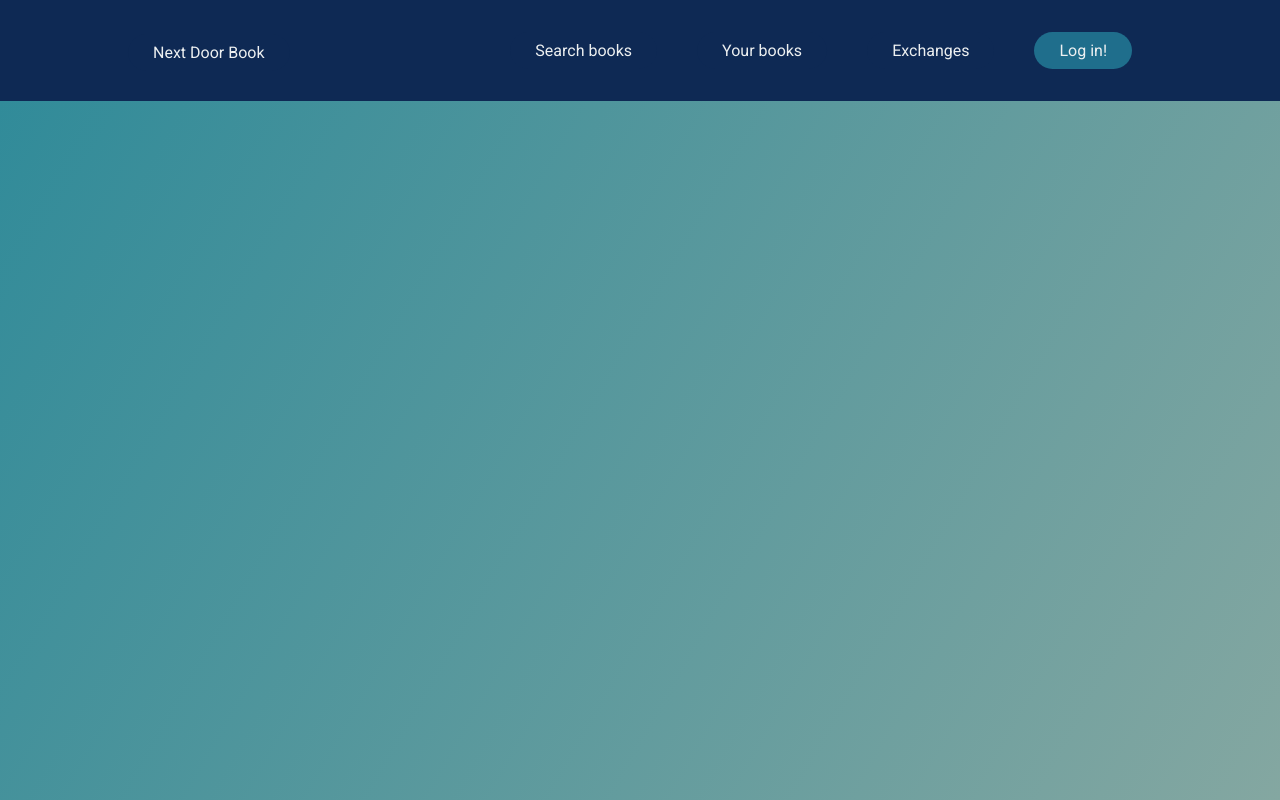
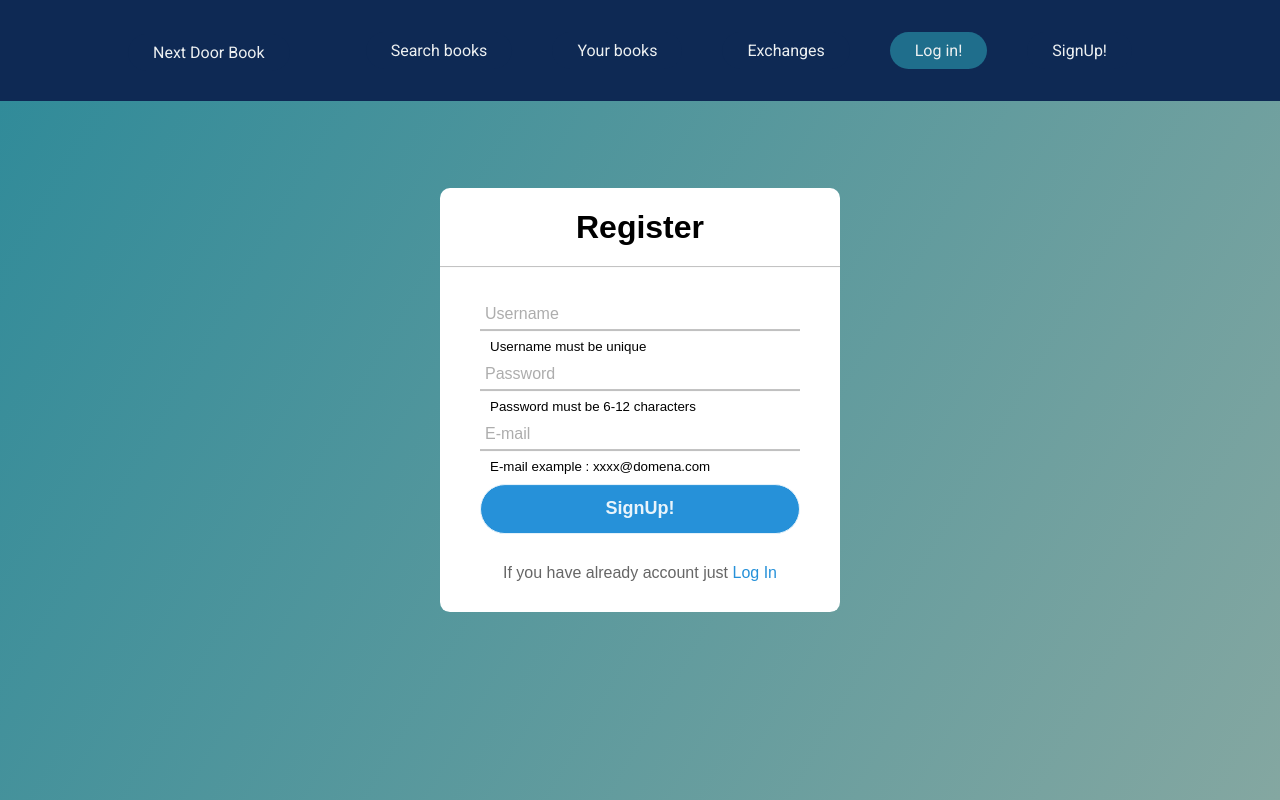
Before and after one commit to PoteralaMateusz/FrontNextDoorBook, an Angular app: page /signup in a window 1280 px wide. Before the commit this address led to /. Built offline with nearby package versions, Linux system fonts and the light colour scheme.

Commit message:
[add]add register-page

```diff
--- a/src/app/app.component.html
+++ b/src/app/app.component.html
@@ -6,6 +6,7 @@
       <li><button>Your books</button> </li>
       <li><button>Exchanges</button> </li>
       <li><button class="login" (click)="goToLogin()">Log in!</button> </li>
+      <li><button class="signup" (click)="goToSignUp()">SignUp!</button> </li>
     </ul>
   </nav>
 </header>
--- a/src/app/app.component.ts
+++ b/src/app/app.component.ts
@@ -24,4 +24,8 @@ export class AppComponent {
   goToHomePage(){
     this.router.navigate(['./'])
   }
+
+  goToSignUp() {
+    this.router.navigate(['./signup'])
+  }
 }
--- /dev/null
+++ b/src/app/register-page/register-page.component.css
@@ -0,0 +1,114 @@
+@import url('https://fonts.googleapis.com/css2?family=Roboto&display=swap');
+
+.center {
+  font-family: montserrat, sans-serif;
+  position: absolute;
+  top: 50%;
+  left: 50%;
+  transform: translate(-50%, -50%);
+  width: 400px;
+  background: white;
+  border-radius: 10px;
+}
+
+.center h1 {
+  text-align: center;
+  padding: 0 0 20px 0;
+  border-bottom: 1px solid silver;
+
+}
+
+.center form {
+  padding: 0 40px;
+  box-sizing: border-box;
+}
+
+form .txt_field {
+  margin-top: 10px;
+  position: relative;
+}
+
+.txt_field input {
+  width: 100%;
+  padding: 0 5px;
+  margin-top: 10px;
+  height: 40px;
+  font-size: 16px;
+  border: none;
+  background: none;
+  outline: none;
+}
+
+.txt_field label {
+  position: absolute;
+  top: 50%;
+  left: 5px;
+  color: #adadad;
+  transform: translateY(-50%);
+  font-size: 16px;
+  pointer-events: none;
+  transition: .5s;
+}
+
+.txt_field span::before {
+  content: '';
+  position: absolute;
+  top: 40px;
+  left: 0;
+  width: 100%;
+  height: 2px;
+  background: silver;
+  transition: .5s;
+}
+
+.txt_field input:focus ~ label,
+.txt_field input:valid ~ label {
+  top: 5px;
+  color: #2691d9;
+}
+
+.txt_field input:focus ~ span::before,
+.txt_field input:valid ~ span::before {
+  width: 100%;
+}
+
+.txt_field .small_text {
+  position: absolute;
+  bottom: -15px;
+  left: 10px;
+}
+
+.register {
+  margin-top: 25px;
+  width: 100%;
+  height: 50px;
+  border: 1px solid;
+  background: #2691d9;
+  border-radius: 25px;
+  font-size: 18px;
+  color: #e9f4fb;
+  font-weight: 700;
+  cursor: pointer;
+  outline: none;
+}
+
+.login:hover {
+  border-color: #2691d9;
+  transition: .5s;
+}
+
+.login_link {
+  margin: 30px 0;
+  text-align: center;
+  font-size: 16px;
+  color: #666666;
+}
+
+.login_link a {
+  color: #2691d9;
+  text-decoration: none;
+}
+
+.login_link a:hover {
+  text-decoration: underline;
+}
--- /dev/null
+++ b/src/app/register-page/register-page.component.html
@@ -0,0 +1,28 @@
+<div class="center">
+  <h1>Register</h1>
+  <form method="post">
+    <div class="txt_field">
+      <input type="text" required>
+      <span></span>
+      <label>Username</label>
+      <small class="small_text">Username must be unique</small>
+    </div>
+    <div class="txt_field">
+      <input type="password" required>
+      <span></span>
+      <label>Password</label>
+      <small class="small_text">Password must be 6-12 characters</small>
+    </div>
+    <div class="txt_field">
+      <input type="e-mail" required>
+      <span></span>
+      <label>E-mail</label>
+      <small class="small_text">E-mail example : xxxx@domena.com</small>
+    </div>
+    <input class="register" type="submit" value="SignUp!">
+    <div class="login_link">
+      If you have already account just <a href="login">Log In</a>
+    </div>
+
+  </form>
+</div>
```
Also changed, not shown: src/app/app.module.ts (+5 -2 lines), src/app/register-page/register-page.component.ts (added, +10 -0 lines), 1 other file (tests, documents, lock files or other folders).
